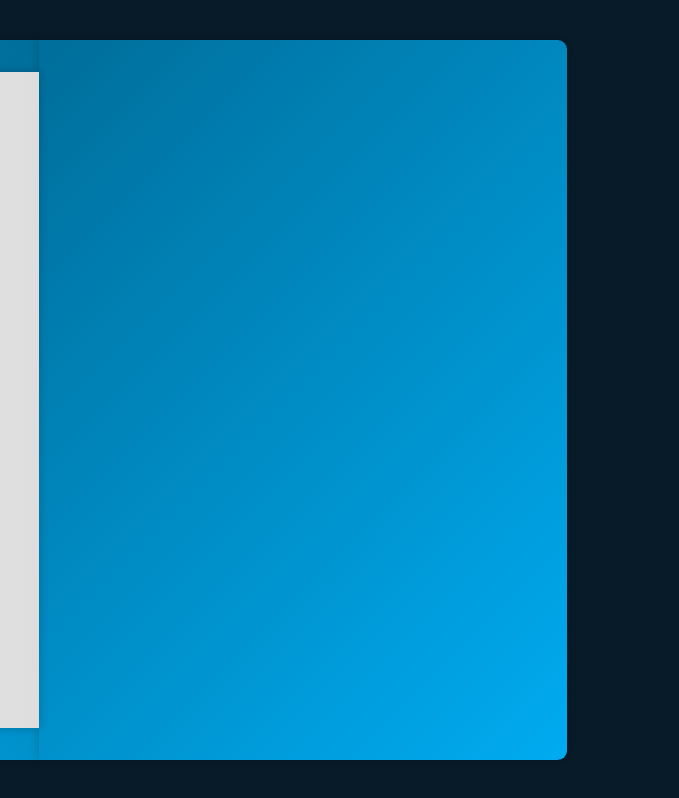
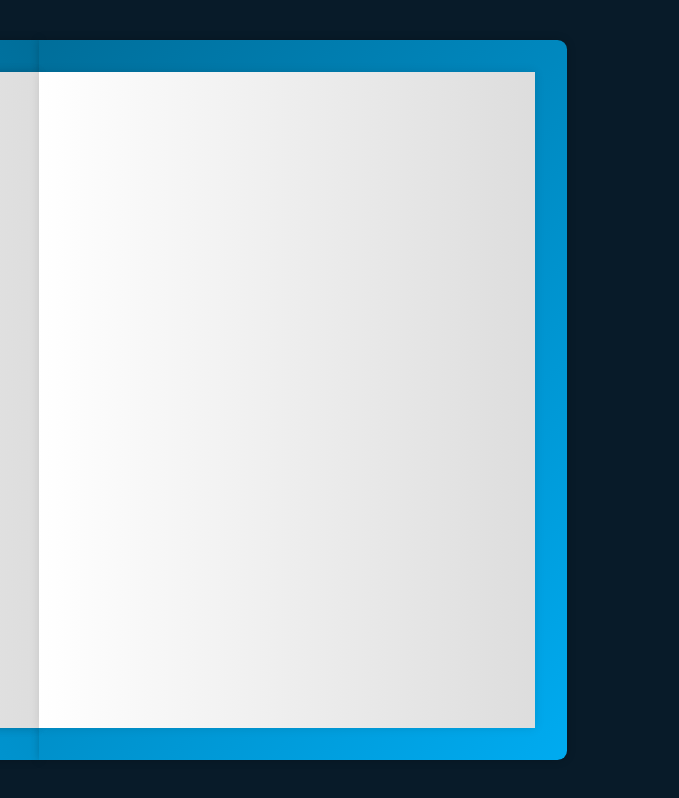
Before and after one commit to AgnesGeller/Cleaning-Service, a plain HTML site: page index.html in a window 1280 px wide. Shown: the full height of the page, 601-1280 px from the left. Drawn offline with nearby package versions, Linux system fonts and the light colour scheme.

Commit message:
turn 3-4 page

```diff
--- a/index.html
+++ b/index.html
@@ -104,6 +104,9 @@
                 </div>
             </div>
 
+              <!-- page 3 & 4-->
+              <div class="book-page page-right" id="turn-2">
+
         </div>
     </div>
 
```
